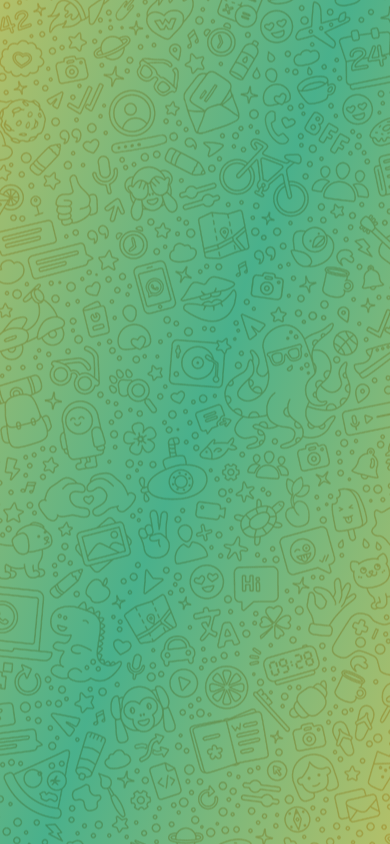
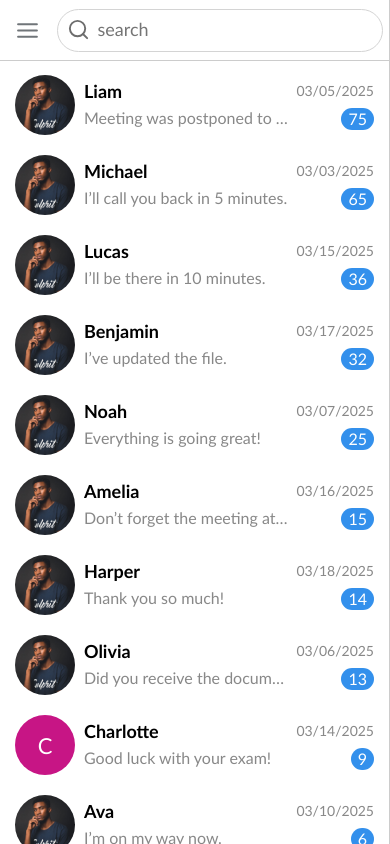
Before and after one commit to hakimov-vs/vortext, a Vue app: page / in a window 390 px wide. Built offline with nearby package versions, Linux system fonts and the light colour scheme.

Commit message:
new changes

```diff
--- a/package.json
+++ b/package.json
@@ -7,7 +7,7 @@
     "node": "^20.19.0 || >=22.12.0"
   },
   "scripts": {
-    "dev": "vite",
+    "dev": "vite --host",
     "build": "vite build",
     "preview": "vite preview"
   },
--- a/src/components/ChatSide.vue
+++ b/src/components/ChatSide.vue
@@ -1,10 +1,10 @@
 <template>
-    <div id="chat-side" v-if="store.selectedChat">
+    <div id="chat-side" v-if="store.selectedChat" :class="{'open-chatside-mobile': store.selectedChat}">
         <div class="header">
            <div class="header-bar">
                 <div class="chat-thumbnails">
                     <div class="chat-profile">
-                        <div class="back-to-home">
+                        <div class="back-to-home" @click="store.unselecetChat()">
                             <RippleEffect duration="0.4s">
                                 <span>
                                     <svg  viewBox="0 0 1024 1024"><path fill="currentColor" d="M224 480h640a32 32 0 1 1 0 64H224a32 32 0 0 1 0-64z"/><path fill="currentColor" d="m237.248 512l265.408 265.344a32 32 0 0 1-45.312 45.312l-288-288a32 32 0 0 1 0-45.312l288-288a32 32 0 1 1 45.312 45.312L237.248 512z"/></svg>
@@ -339,8 +339,14 @@ export default{
 
 @media (max-width: 900px) {
     #chat-side{
-        /* display: none; */
-        width: 100%;
+        display: none;
+    }
+    .open-chatside-mobile{
+        width: 100% !important;
+        flex: 1 !important;
+        height: 100% !important;
+        display: flex !important;
+        flex-direction: column !important;
     }
 
     .back-to-home{
--- a/src/components/SideBar.vue
+++ b/src/components/SideBar.vue
@@ -1,5 +1,5 @@
 <template>
-    <div id="side-bar">
+    <div id="side-bar" :class="{'open-sidebar-mobile': !store.selectedChat}">
         <div class="header">
             <div class="header-bar">
                 <div class="header-menu">
@@ -32,6 +32,9 @@
                 :date="chat.date"
                 :lmessage="chat.lmessage"
                 :unread="chat.unread"
+                :userId="chat.userId"
+                :selectedID="selectedIDData"
+                @selectThisChatEmit="SelectThisChatEmitHandle"
                 @click="selectChatHandle(chat)"
                 />
             </div>
@@ -52,6 +55,7 @@ export default{
     name:'SideBar',
     data(){
         return{
+            selectedIDData: null,
             chatListData:[
                     { userId: 1,  imgURL: '', name: 'Emily',     date: '03/02/2025', lmessage: 'Let me know when you’re free.', unread: 5 },
                     { userId: 2,  imgURL: '/images/img2.jpg', name: 'Michael',   date: '03/03/2025', lmessage: 'I’ll call you back in 5 minutes.', unread: 65 },
@@ -74,7 +78,8 @@ export default{
                     { userId: 19, imgURL: '', name: 'Evelyn',    date: '03/20/2025', lmessage: 'Hope you had a great weekend!', unread: 5 },
                     { userId: 20, imgURL: '/images/img2.jpg', name: 'Alexander', date: '03/21/2025', lmessage: 'Did you finish the report?', unread: 0 }
 
-            ]
+            ],
+            store
         }
     },
     mounted(){
@@ -83,6 +88,10 @@ export default{
     methods:{
         selectChatHandle(chat) {
              store.selectThisChat(chat)
+        },
+        SelectThisChatEmitHandle(color, userId){
+            store.setRandomBgColor(color)
+            this.selectedIDData = userId
         }
     },
     components:{
@@ -195,8 +204,17 @@ export default{
 
 @media (max-width: 900px) {
     #side-bar{
-        /* width: 100%; */
         display: none;
     }
+    .open-sidebar-mobile{
+        min-width: 100% !important;
+        max-width: 100% !important;
+        height: 100% !important;
+        flex: 1 !important;
+        overflow: hidden !important;
+        display: flex !important;
+        flex-direction: column !important;
+    }
+
 }
 </style>
--- a/src/components/UI/ChatBlock.vue
+++ b/src/components/UI/ChatBlock.vue
@@ -1,6 +1,6 @@
 <template>
-    <RippleEffect duration="0.6s">
-        <div class="chats">
+    <RippleEffect duration="0.6s" @click="$emit('selectThisChatEmit', randomColor, userId)">
+        <div class="chats" :class="{'selected-chat': changeBgSelected}">
             <div class="chat-profile">
                 <template v-if="hasImage">
                     <img :src="imgURL" alt="Profile picture" />
@@ -42,7 +42,8 @@
 </template>
 
 <script>
-import { store } from '@/store/store.js';
+import { store } from '@/store/store';
+
 export default{
     name:'ChatBlock',
     data(){
@@ -71,6 +72,14 @@ export default{
             type: Number,
             default: 0,
             required: true
+        },
+        userId:{
+            type: Number,
+            default: null
+        },
+        selectedID:{
+            type: Number,
+            default: null
         }
 
     },
@@ -81,7 +90,7 @@ export default{
         firstLetter() {
             return this.name ? this.name.charAt(0).toUpperCase() : '?';
         },
-         randomColor() {
+        randomColor() {
             const colors = [
             '#4169E1', '#483D8B', '#008B8B', '#4682B4',
             '#C71585', '#3CB371', '#708090', '#B22222',
@@ -89,9 +98,11 @@ export default{
             ];
             const index = Math.floor(Math.random() * colors.length)
             let color = colors[index]
-            store.setRandomBgColor(color)
-            console.log(color)
             return color;
+
+        },
+        changeBgSelected(){
+            return this.userId === this.selectedID
         },
     }
 }
--- a/src/components/UI/RippleEffect.vue
+++ b/src/components/UI/RippleEffect.vue
@@ -13,9 +13,7 @@ export default {
         effectRipple(event){
             let effective = this.$refs.rippleeffect;
             let ripple = document.createElement('div');
-            if(effective.querySelectorAll('.ripple').length > 0){
-                effective.removeChild(effective.querySelector(".ripple"));
-            }
+            document.querySelectorAll('.ripple').forEach(el => el.remove());
             effective.appendChild(ripple);
             var d = Math.max(effective.clientWidth, effective.clientHeight);
             ripple.style.width = ripple.style.height = d + 'px';
--- a/src/store/store.js
+++ b/src/store/store.js
@@ -11,5 +11,8 @@ export const store = reactive({
     },
     setRandomBgColor(color){
         this.randomBgColor = color
+    },
+    unselecetChat(){
+        this.selectedChat = null
     }
 })
```
